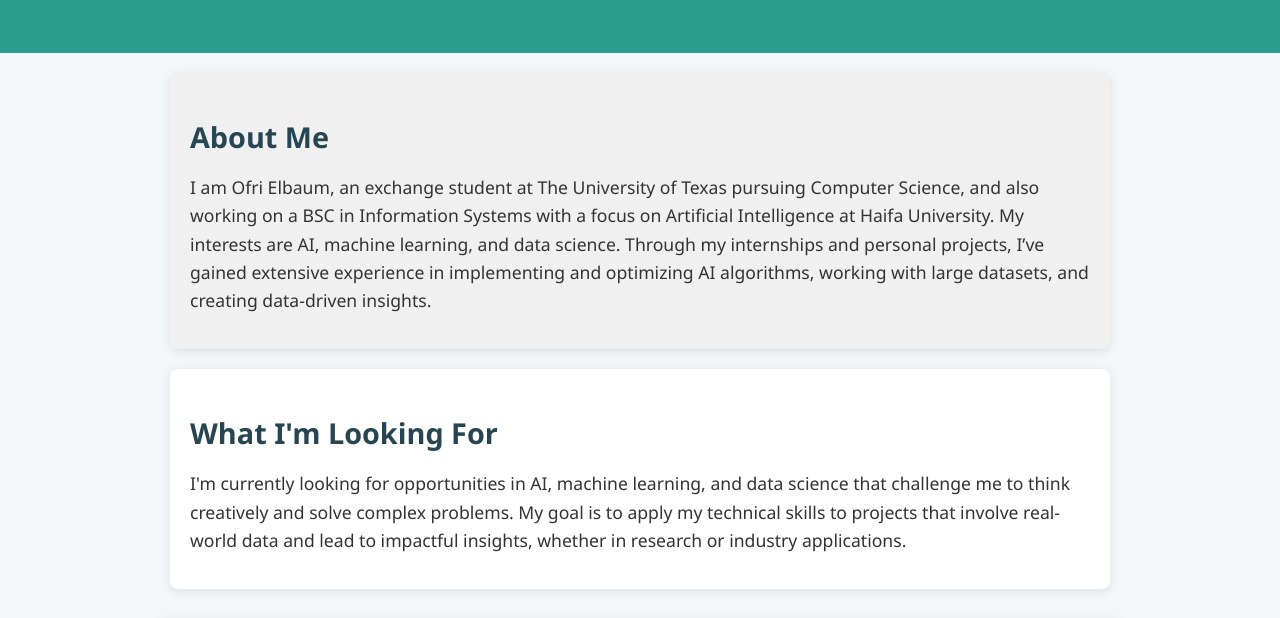
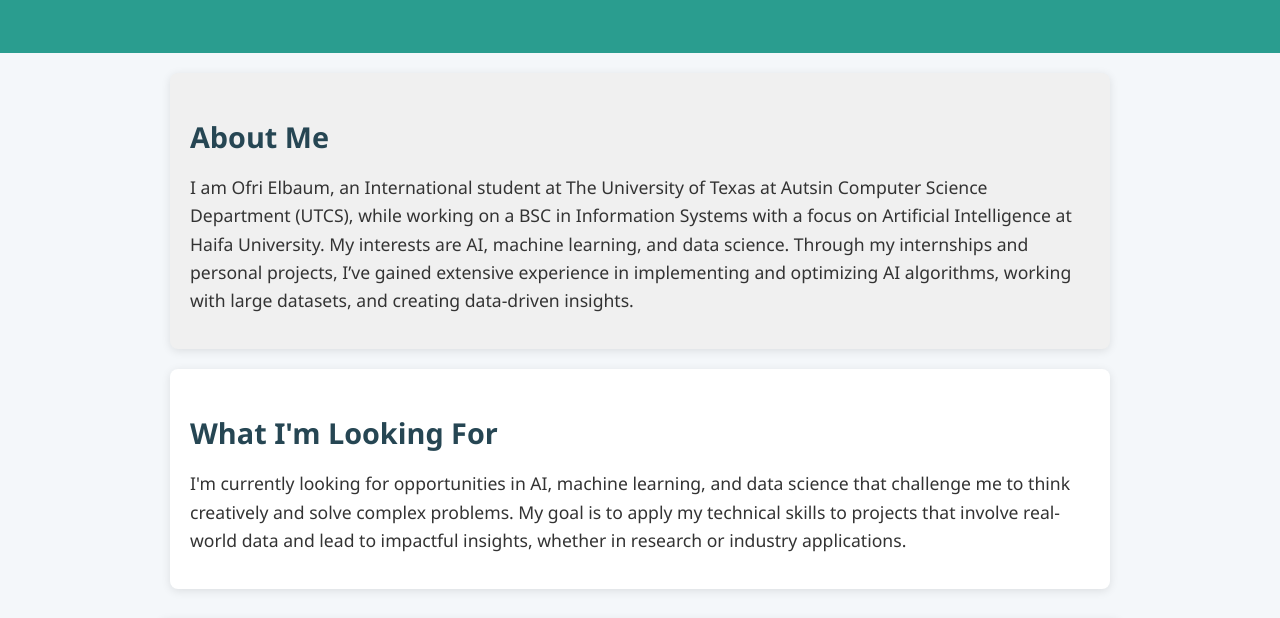
Before and after one commit to ofrielb/ofrielb.github.io, a plain HTML site: page index.html in a window 1280 px wide. Shown: the part 168-786 px from the top of the page. Drawn offline with Linux system fonts and the light colour scheme.

Commit message:
Update index.html

```diff
--- a/index.html
+++ b/index.html
@@ -15,7 +15,7 @@
 
   <div class="content-section" id="about-me">
     <h2>About Me</h2>
-    <p>I am Ofri Elbaum, an exchange student at The University of Texas pursuing Computer Science, and also working on a BSC in Information Systems with a focus on Artificial Intelligence at Haifa University. My interests are AI, machine learning, and data science. Through my internships and personal projects, I’ve gained extensive experience in implementing and optimizing AI algorithms, working with large datasets, and creating data-driven insights.</p>
+    <p>I am Ofri Elbaum, an International student at The University of Texas at Autsin Computer Science Department (UTCS), while working on a BSC in Information Systems with a focus on Artificial Intelligence at Haifa University. My interests are AI, machine learning, and data science. Through my internships and personal projects, I’ve gained extensive experience in implementing and optimizing AI algorithms, working with large datasets, and creating data-driven insights.</p>
   </div>
 
   <div class="content-section" id="what-im-looking-for">
```
